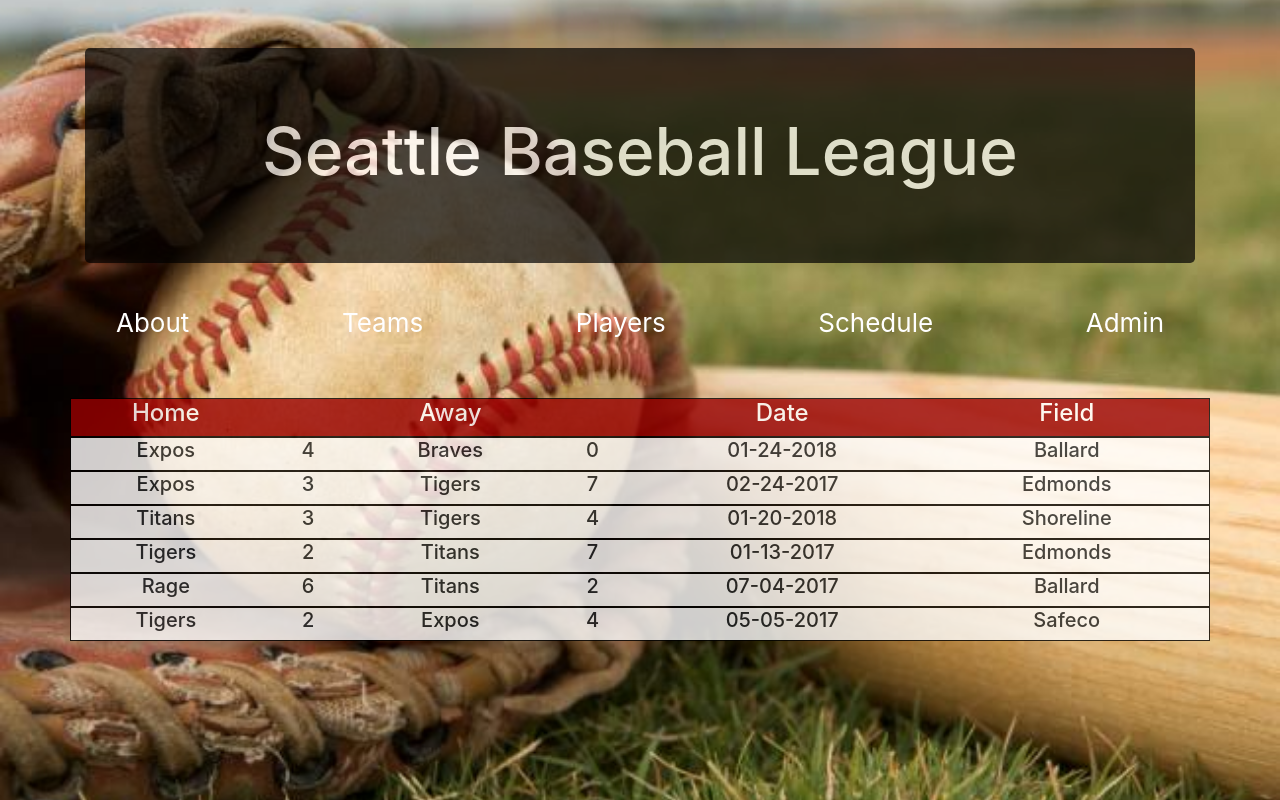
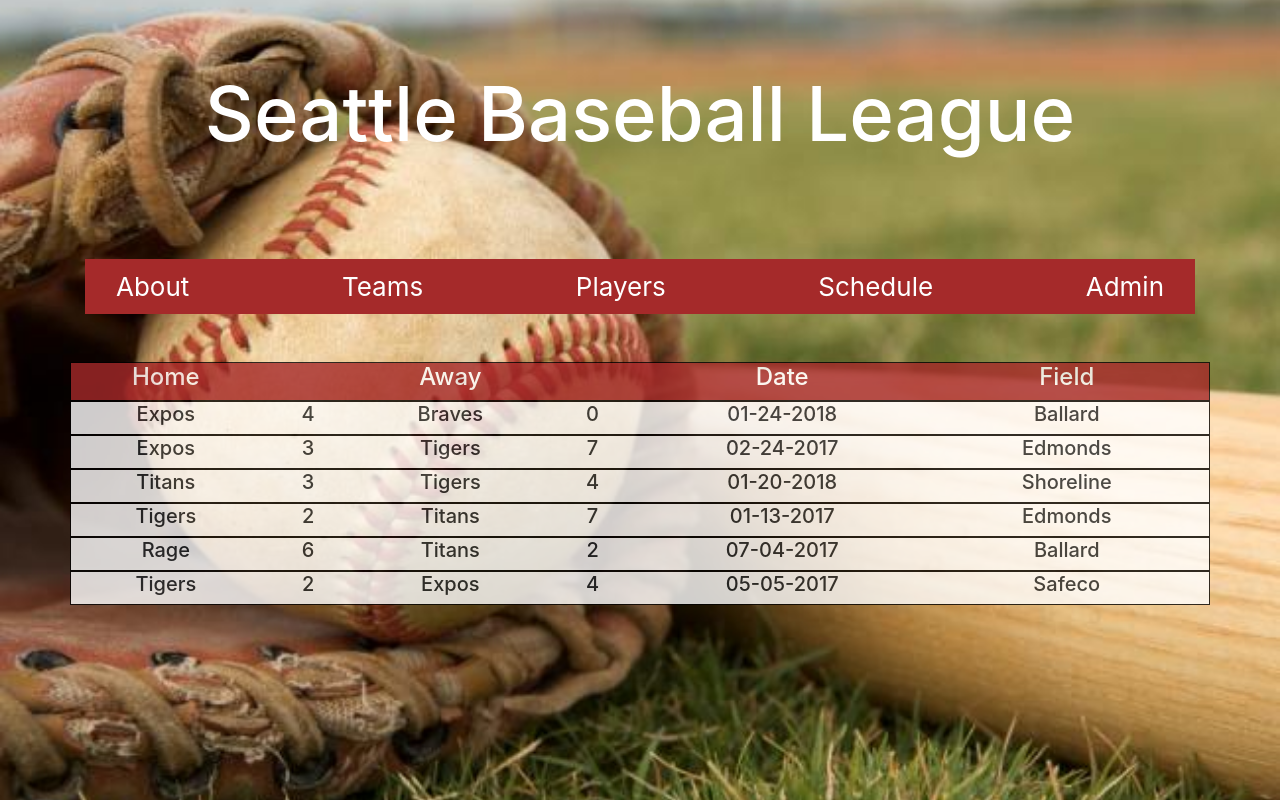
Before and after one commit to yetka/react-baseball-league, a React app: page /#/schedule in a window 1280 px wide. Built offline with nearby package versions, Linux system fonts and the light colour scheme.

Commit message:
add styling

```diff
--- a/src/components/App.jsx
+++ b/src/components/App.jsx
@@ -25,6 +25,9 @@ function App(){
       <br></br>
       <br></br>
       <Header />
+      <br></br>
+      <br></br>
+      <br></br>
       <NavBar />
       <br></br>
       <br></br>
--- a/src/components/Header.jsx
+++ b/src/components/Header.jsx
@@ -2,8 +2,8 @@ import React from 'react';
 
 function Header(){
   return (
-    <div style={{backgroundColor: 'black', textAlign: 'center', opacity: '0.7'}} className="jumbotron">
-      <h1 style={{color: 'white', fontSize: '66px'}}>Seattle Baseball League</h1>
+    <div style={{textAlign: 'center', padding: '20px'}}>
+      <h1 style={{color: 'white', fontSize: '76px'}}>Seattle Baseball League</h1>
     </div>
   );
 }
--- a/src/components/NavBar.jsx
+++ b/src/components/NavBar.jsx
@@ -4,7 +4,7 @@ import { Link } from 'react-router-dom';
 function NavBar(){
   return (
     <div>
-      <nav className="navbar navbar-default">
+      <nav style={{backgroundColor: '#a52a2a'}} className="navbar navbar-default">
         <div style={{fontSize: '26px'}} className="container-fluid">
           <div className="navbar-header">
             <Link style={{color: 'white'}} to='/'>About</Link>
--- a/src/components/PlayersList.jsx
+++ b/src/components/PlayersList.jsx
@@ -49,10 +49,6 @@ let masterPlayersList= [
 function PlayersList(){
   return (
     <div style={{backgroundColor: 'white', opacity: '0.8', filter: 'alpha(opacity=50)', padding: '20px'}}>
-      <br></br>
-      <h2 style={{textAlign: 'center'}}>Players</h2>
-      <br></br>
-      <br></br>
       <div className="row">
         {masterPlayersList.map((player, i) =>
           <Player
--- a/src/components/Schedule.jsx
+++ b/src/components/Schedule.jsx
@@ -55,7 +55,7 @@ let masterGamesList= [
 function Schedule(){
   return (
     <div>
-      <div style={{color: 'white', backgroundColor: '#990000', opacity: '0.8', filter: 'alpha(opacity=50)', textAlign: 'center', borderStyle: 'solid', borderWidth: '1px 1px 1px 1px', borderColor: 'rgba(1,1,1,1)'}} className="row">
+      <div style={{color: 'white', backgroundColor: '#a52a2a', opacity: '0.8', filter: 'alpha(opacity=50)', textAlign: 'center', borderStyle: 'solid', borderWidth: '1px 1px 1px 1px', borderColor: 'rgba(1,1,1,1)'}} className="row">
         <div className="col-md-2">
           <h4>Home</h4>
         </div>
--- a/src/components/TeamsList.jsx
+++ b/src/components/TeamsList.jsx
@@ -37,10 +37,6 @@ let masterTeamsList= [
 function TeamsList(){
   return (
     <div style={{backgroundColor: 'white', opacity: '0.8', filter: 'alpha(opacity=50)', padding: '20px'}}>
-      <br></br>
-      <h2 style={{textAlign: 'center'}}>Teams</h2>
-      <br></br>
-      <br></br>
       <div className="row">
         {masterTeamsList.map((team, i) =>
           <Team
```
